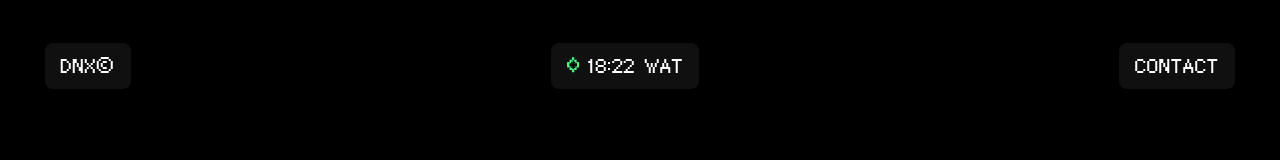
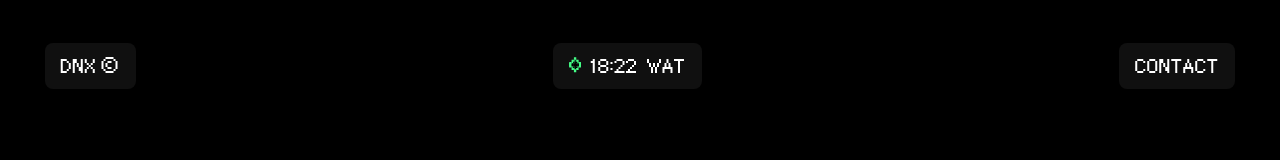
Before and after one commit to danieltolani/tolani-daniel-portfolio, a React (Create React App) app: page / in a window 1280 px wide. Shown: the top 160 px of the page. Built offline with nearby package versions, Linux system fonts and the light colour scheme.

Commit message:
fix: restore SVG color inversion animation and copyright spacing

```diff
--- a/src/sass/top-nav.scss
+++ b/src/sass/top-nav.scss
@@ -1,11 +1,22 @@
 @use 'utils' as *;
 
 @keyframes blink {
-    0%, 100% {
+    0%, 49% {
         opacity: 1;
     }
-    50% {
+    50%, 100% {
         opacity: 0;
+    }
+}
+
+@keyframes invertColors {
+    0%, 49% {
+        --svg-fill: #44FF86;
+        --svg-stroke: #000;
+    }
+    50%, 100% {
+        --svg-fill: #000;
+        --svg-stroke: #44FF86;
     }
 }
 
@@ -50,11 +61,25 @@
 
         .logo {
             text-decoration: none;
+
+            .copyright {
+                margin-left: 0.15em;
+            }
         }
 
         .time {
             letter-spacing: -0.5px;
             line-height: 1;
+            animation: invertColors 1s infinite steps(1);
+
+            svg {
+                path[fill="#44FF86"] {
+                    fill: var(--svg-fill, #44FF86);
+                }
+                path[fill="#000"] {
+                    fill: var(--svg-stroke, #000);
+                }
+            }
 
             .blink {
                 animation: blink 1s infinite steps(1);
```
